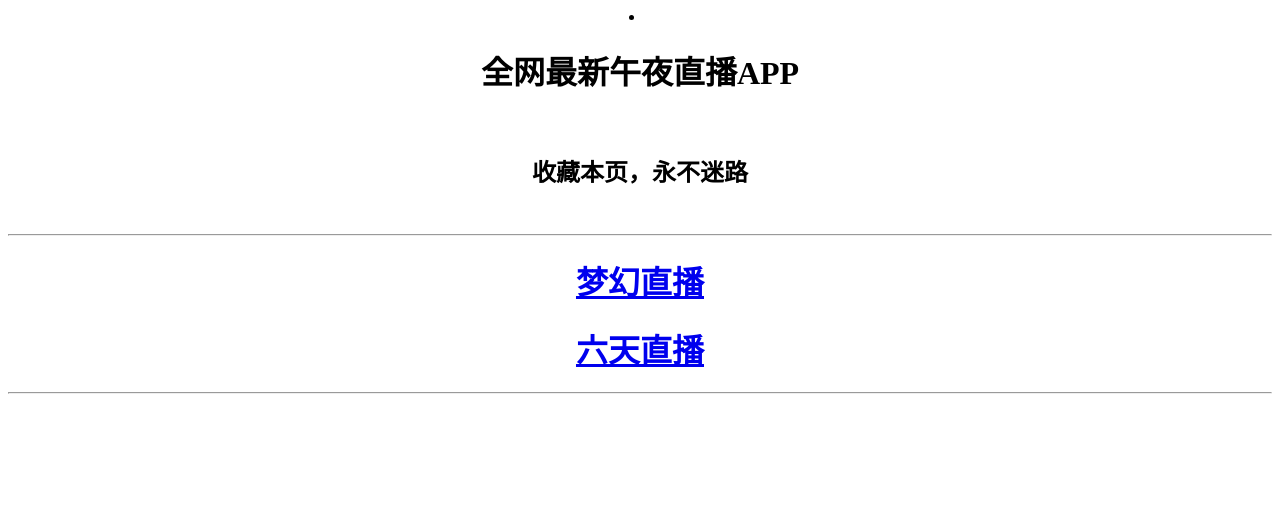
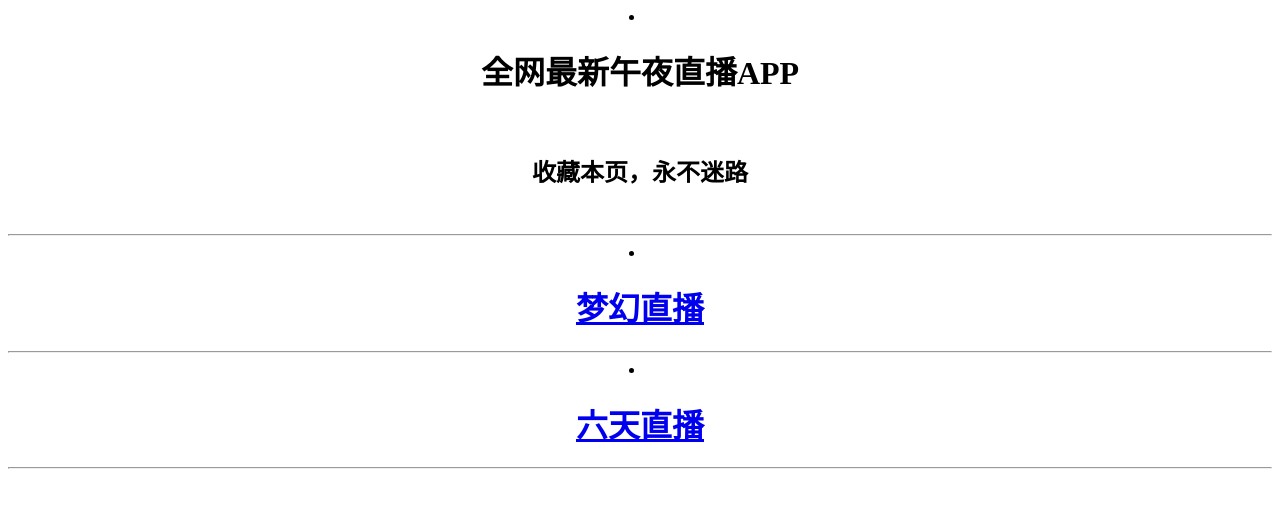
Before and after one commit to softfabu/tg, a plain HTML site: page index.html in a window 1280 px wide. Drawn offline with Linux system fonts and the light colour scheme.

Commit message:
Update index.html

```diff
--- a/index.html
+++ b/index.html
@@ -16,10 +16,15 @@
         <h2>收藏本页，永不迷路</h2> <br />
 		  </li>
 
-		  <hr />
+	   <hr />
+		  <li>
                    <h1 style="color: red;"><a href="http://07581.cn/index.html?topuserid=300000874">梦幻直播</h1></a>
+			  </li>
+	   <hr />
+	          <li>
 		   <h1 style="color: red;"><a href="http://660gg.tv/?channel=lt_ccc_3">六天直播</h1></a>
-		  <hr />
+			  </li>
+	   <hr />
 
 
               	</body>
```
